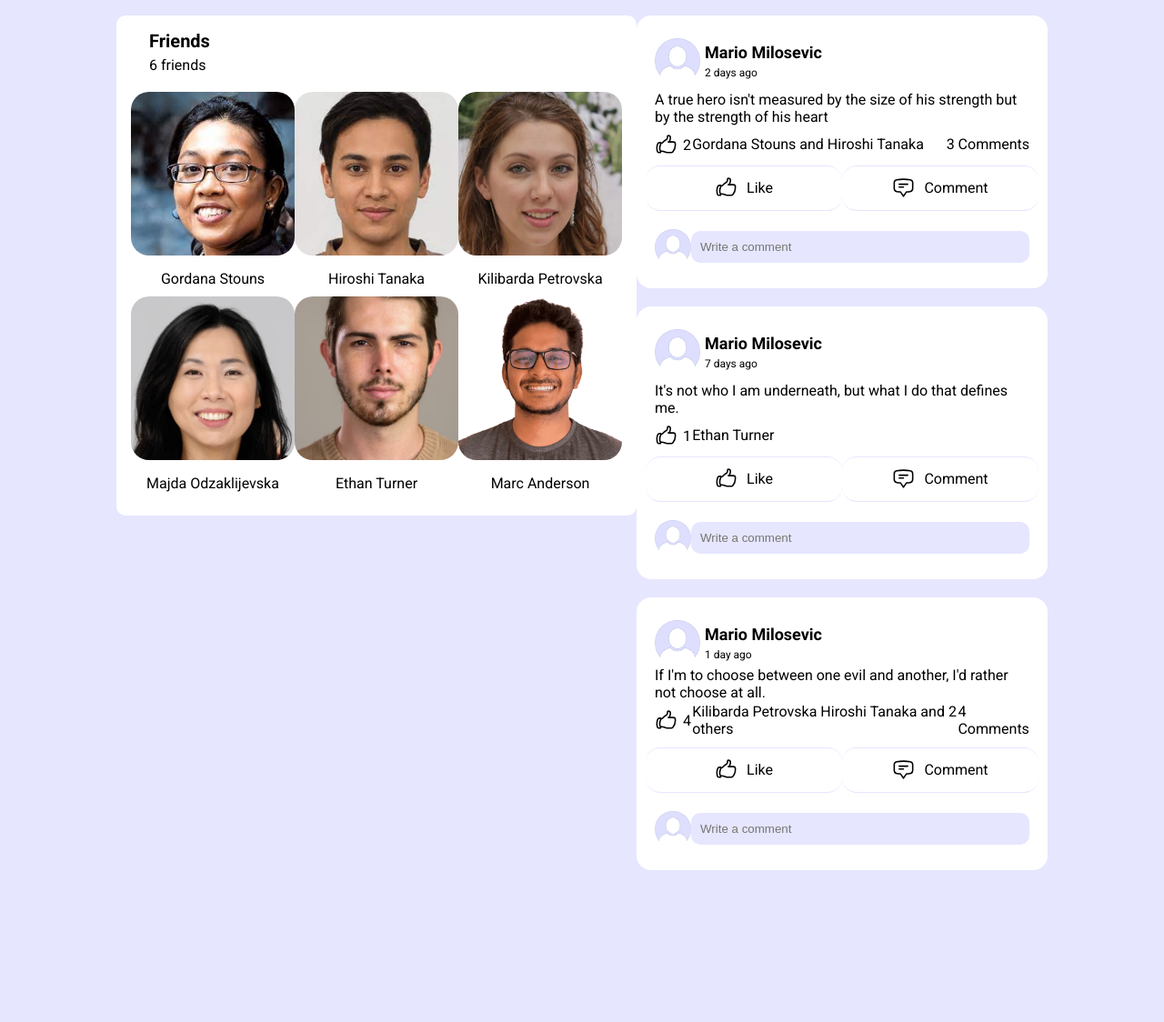
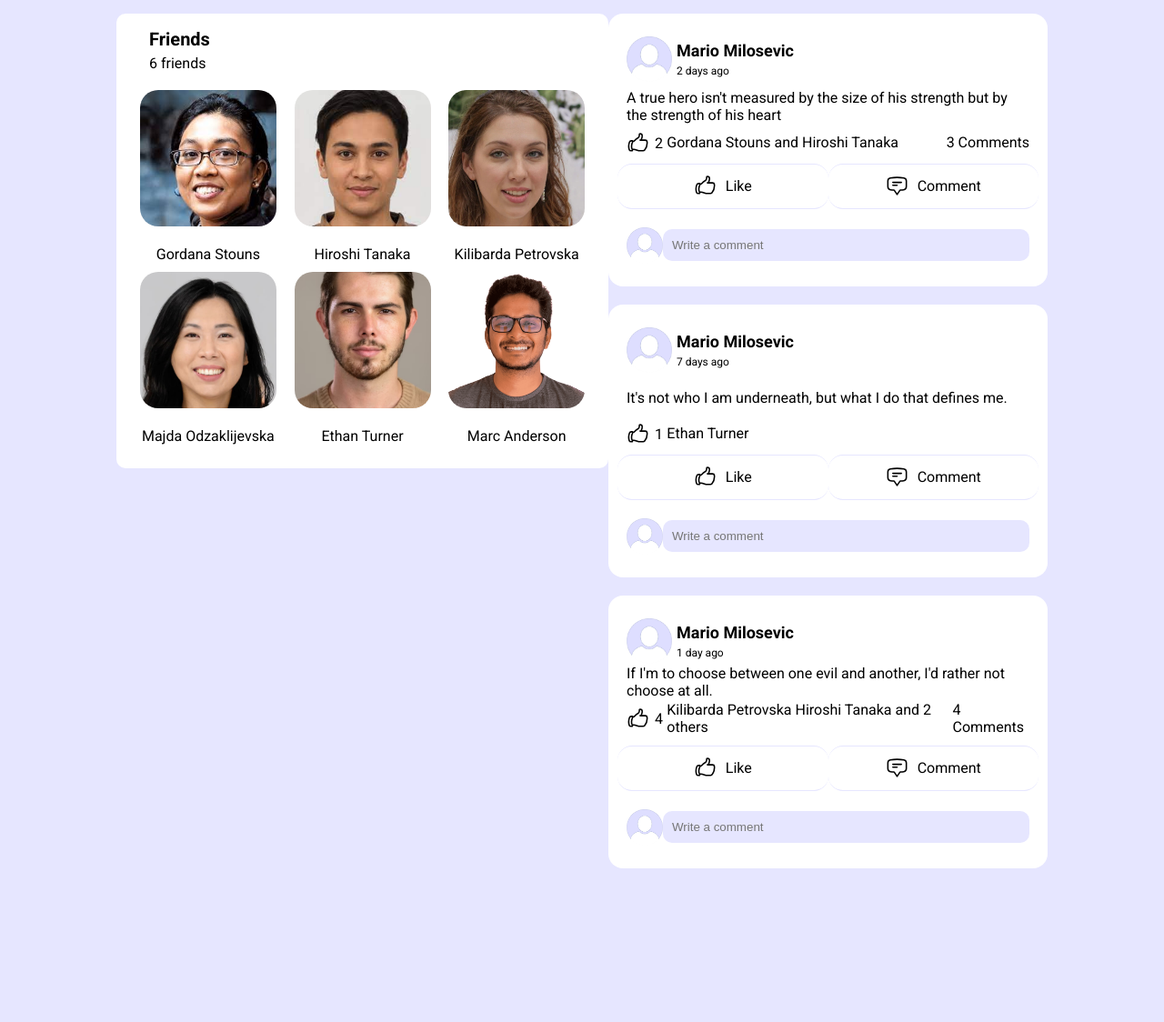
Before and after one commit to MarioMilosevic/Social-network-JS, a website built with Vite: page index.html in a window 1280 px wide. Shown: the part 675-1799 px from the top of the page at 91% size. After the commit the page ends 1749 px from the top, so only its background shows below. Built offline with nearby package versions, Linux system fonts and the light colour scheme.

Commit message:
Resize friends div and images

```diff
--- a/style.css
+++ b/style.css
@@ -307,8 +307,8 @@ main {
 }
 
 .friends {
-  width: 60rem;
-  height: 55rem;
+  width: 55rem;
+  height: 50rem;
   margin: 0 auto;
   display: flex;
   flex-direction: column;
@@ -353,8 +353,8 @@ main {
 }
 
 .friend__list li img {
-  width: 18rem;
-  height: 18rem;
+  width: 15rem;
+  height: 15rem;
   border-radius: 2rem;
   object-fit: cover;
 }
```
